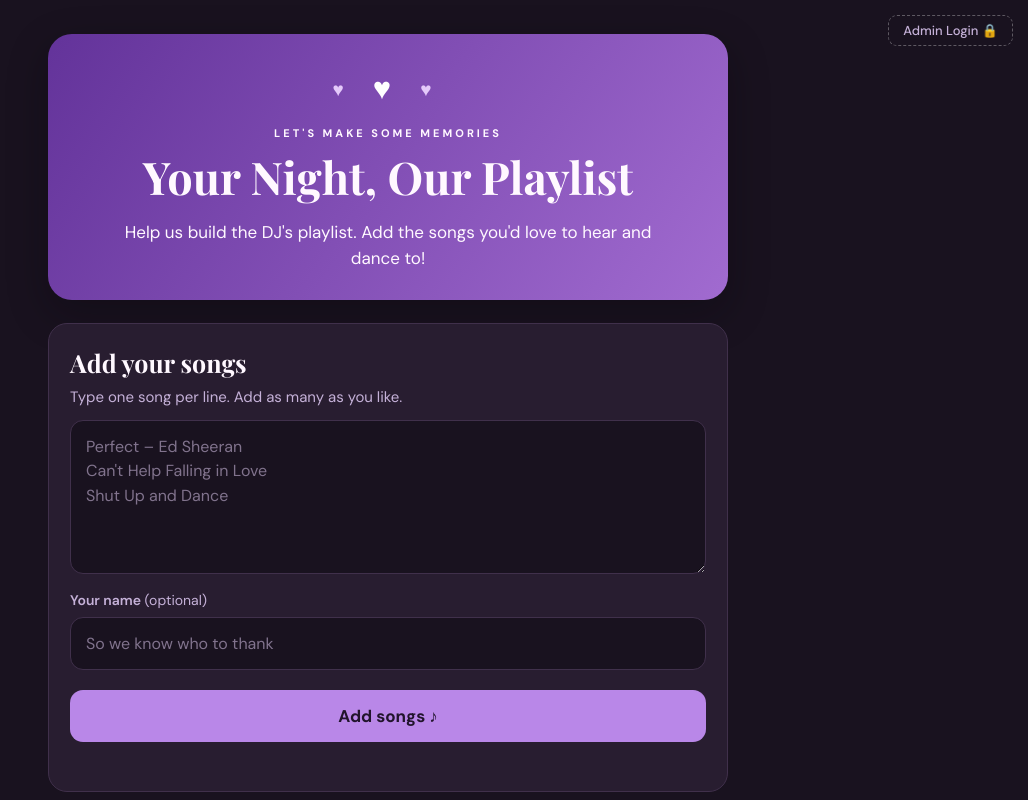
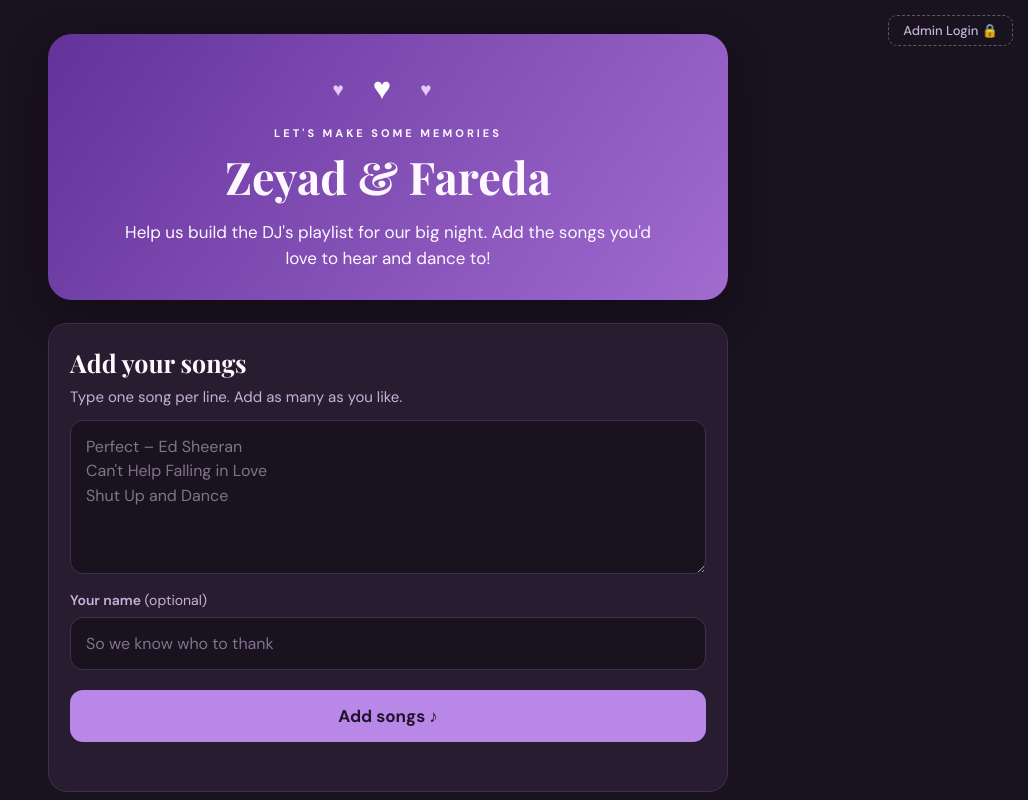
Before and after one commit to mai-Amin/DJ-List, a plain HTML site: page index.html in a window 1280 px wide. Shown: the top 800 px of the page, without its empty margins (252-1280 px from the left). Drawn offline with nearby package versions, Linux system fonts and the light colour scheme; no server answers.

Commit message:
Update event title and description in index.html

```diff
--- a/index.html
+++ b/index.html
@@ -29,8 +29,8 @@
     <header class="hero">
       <div class="hearts" aria-hidden="true">♥ <span>♥</span> ♥</div>
       <p class="eyebrow">LET'S MAKE SOME MEMORIES</p>
-      <h1>Your Night, Our Playlist</h1>
-      <p class="hero-copy">Help us build the DJ's playlist. Add the songs you'd love to hear and dance to!</p>
+      <h1>Zeyad & Fareda </h1>
+      <p class="hero-copy">Help us build the DJ's playlist for our big night. Add the songs you'd love to hear and dance to!</p>
     </header>
 
     <section class="form-card" aria-labelledby="form-title">
```
